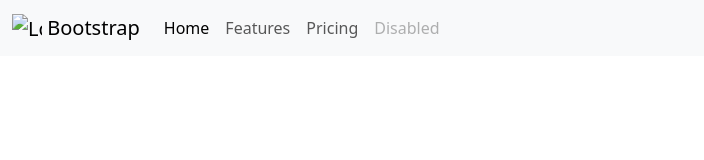
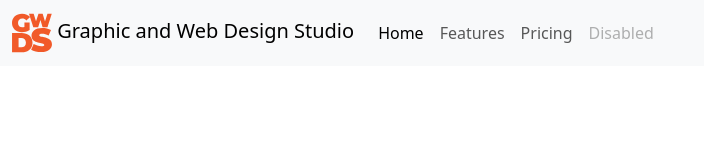
Before and after one commit to AliceMC06/worksheet2, a plain HTML site: page 23_24_SecondBootstrap5CodeSheetempty/index.html in a window 1280 px wide. Shown: the whole page, without its empty margins (0-704 px from the left). Drawn offline with Linux system fonts and the light colour scheme.

Commit message:
add logo image

```diff
--- a/23_24_SecondBootstrap5CodeSheetempty/index.html
+++ b/23_24_SecondBootstrap5CodeSheetempty/index.html
@@ -26,8 +26,10 @@
         <nav class="navbar navbar-expand-lg bg-body-tertiary">
             <div class="container-fluid">
                 <a class="navbar-brand" href="#">
-                    <img src="/docs/5.3/assets/brand/bootstrap-logo.svg" alt="Logo" width="30" height="24" class="d-inline-block align-text-top">
-                    Bootstrap
+                    <img src="images/GWDS.svg"
+                    alt="Logo" width="40" height="40"
+                    class="d-inline-block align-text-center">
+                    Graphic and Web Design Studio
                   </a>
               <button class="navbar-toggler" type="button" data-bs-toggle="collapse" data-bs-target="#navbarNav" aria-controls="navbarNav" aria-expanded="false" aria-label="Toggle navigation">
                 <span class="navbar-toggler-icon"></span>
```
